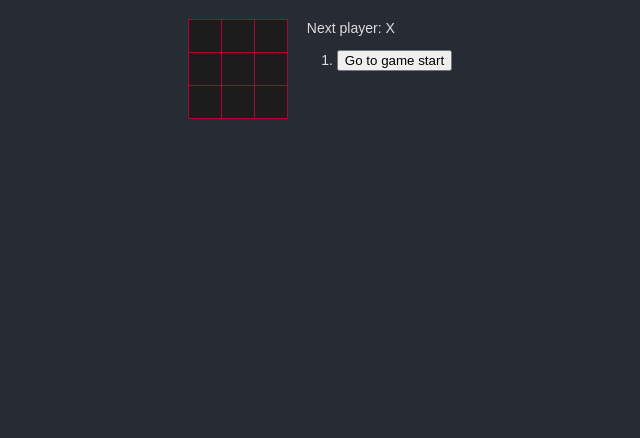
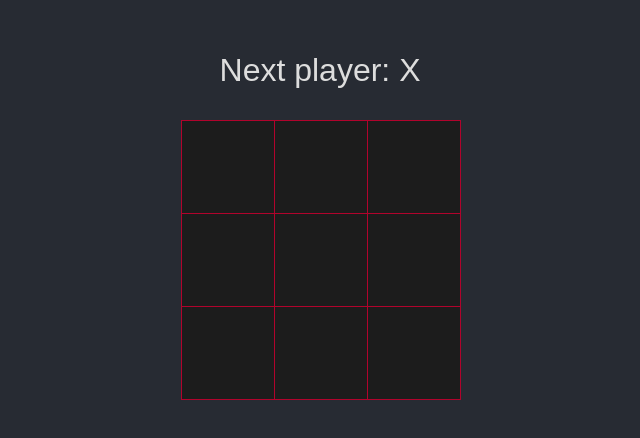
Before and after one commit to jdelacruzv/tic-tac-toe, a React (Vite) app: page / in a window 1280 px wide. Shown: the top 438 px of the page, without its empty margins (320-960 px from the left). Built offline with nearby package versions, Linux system fonts and the light colour scheme.

Commit message:
deleted movement history

```diff
--- a/src/App.css
+++ b/src/App.css
@@ -11,8 +11,10 @@ body {
   color: #ddd;
 }
 
-ol, ul {
-  padding-left: 30px;
+.status {
+  font-size: 2rem;
+  margin: 1em 0.5em;
+  text-align: center;
 }
 
 .board-row:after {
@@ -21,26 +23,20 @@ ol, ul {
   display: table;
 }
 
-.status {
-  margin-bottom: 10px;
-  text-align: center;
-  font-size: 1rem;
-}
-
 .square {
   background-color: #1C1C1C;
   color: #ddd;
   border: 1px solid #B1032C;
   float: left;
-  font-size: 24px;
+  font-size: 48px;
   font-weight: bold;
   line-height: 34px;
-  height: 34px;
+  height: 94px;
   margin-right: -1px;
   margin-top: -1px;
   padding: 0;
   text-align: center;
-  width: 34px;
+  width: 94px;
 }
 
 .square:focus {
@@ -53,9 +49,7 @@ ol, ul {
 
 .game {
   display: flex;
-  flex-direction: row;
+  flex-direction: column;
+  align-items: center;
+  justify-content: center;
 }
-
-.game-info {
-  margin-left: 20px;
-}
--- a/src/App.jsx
+++ b/src/App.jsx
@@ -12,18 +12,47 @@ function Square(props) {
 
 // Componente de clase
 class Board extends React.Component {
+  constructor(props) {
+    super(props);
+    this.state = {
+      squares: Array(9).fill(null),
+      xIsNext: true,
+    };
+  }
+
+  handleClick(i) {
+    const squares = this.state.squares.slice();
+    if (calculateWinner(squares) || squares[i]) {
+      return;
+    }
+    squares[i] = this.state.xIsNext ? 'X' : 'O';
+    this.setState({
+      squares, // squares: squares,
+      xIsNext: !this.state.xIsNext,
+    });
+  }
+
   renderSquare(i) {
     return (
       <Square
-        value={this.props.squares[i]}
-        onClick={() => this.props.onClick(i)}
+        value={this.state.squares[i]}
+        onClick={() => this.handleClick(i)}
       />
     );
   }
 
   render() {
+    const winner = calculateWinner(this.state.squares);
+    let status;
+    if (winner) {
+      status = 'Winner: ' + winner;
+    } else {
+      status = 'Next player: ' + (this.state.xIsNext ? 'X' : 'O');
+    }
+
     return (
       <div>
+        <div className="status">{status}</div>
         <div className="board-row">
           {this.renderSquare(0)}
           {this.renderSquare(1)}
@@ -40,84 +69,20 @@ class Board extends React.Component {
           {this.renderSquare(8)}
         </div>
       </div>
+
     );
   }
 }
 
-class Game extends React.Component {
-  constructor(props) {
-    super(props);
-    this.state = {
-      history: [{
-        squares: Array(9).fill(null)
-      }],
-      stepNumber: 0,
-      xIsNext: true
-    };
-  }
-
-  handleClick(i) {
-    const history = this.state.history.slice(0, this.state.stepNumber + 1);
-    const current = history[history.length - 1];
-    // const squares = current.squares.slice(); // Crea una copia con el método .slice()
-    const squares = {...current.squares};    // Crea una copia con el operador spread (propagación)
-    // Ignora el click si alguien ha ganado o si un cuadrado está ya rellenado
-    if (calculateWinner(squares) || squares[i]) {
-      return;
-    }
-    squares[i] = this.state.xIsNext ? 'X' : 'O';
-    this.setState({
-      history: history.concat([{
-        squares, // squares: squares
-      }]),
-      stepNumber: history.length,
-      xIsNext: !this.state.xIsNext
-    });
-  }
-
-  jumpTo(step) {
-    this.setState({
-      stepNumber: step,
-      xIsNext: (step % 2) === 0
-    });
-  }
-
-  render() {
-    const history = this.state.history;
-    const current = history[this.state.stepNumber];
-    const winner = calculateWinner(current.squares);
-
-    const moves = history.map((step, move) => {
-      const desc = move ? `Go to move # ${move}` : `Go to game start`;
-      return (
-        <li key={move}>
-          <button onClick={() => this.jumpTo(move)}>{desc}</button>
-        </li>
-      )
-    });
-
-    let status;
-    if (winner) {
-      status = `Winner: ${winner}`;
-    } else {
-      status = `Next player: ${this.state.xIsNext ? 'X' : 'O'}`;
-    }
-
-    return (
-      <div className="game">
-        <div className="game-board">
-          <Board
-            squares={current.squares}
-            onClick={(i) => this.handleClick(i)}
-          />
-        </div>
-        <div className="game-info">
-          <div>{status}</div>
-          <ol>{moves}</ol>
-        </div>
+// Componente de función o funcional
+function Game() {
+  return (
+    <div className="game">
+      <div className="game-board">
+        <Board />
       </div>
-    );
-  }
+    </div>
+  );
 }
 
 function calculateWinner(squares) {
@@ -131,6 +96,7 @@ function calculateWinner(squares) {
     [0, 4, 8],
     [2, 4, 6]
   ];
+
   for (let i=0; i<lines.length; i++) {
     const [a, b, c] = lines[i];
     if (squares[a] && squares[a] === squares[b] && squares[a] === squares[c]) {
```
